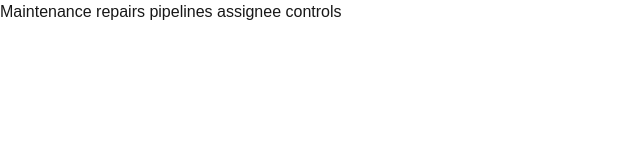
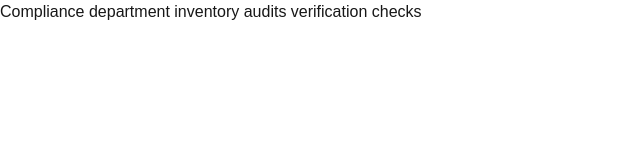
Before and after one commit to abdul05kh/AssetFlow-ERP, a Next.js app in the folder apps/web/: page / in a window 1280 px wide. Shown: the top 160 px of the page, without its empty margins (0-640 px from the left). Built offline with nearby package versions, Linux system fonts and the light colour scheme.

Commit message:
feat(frontend): implement compliance department audits verification lists

```diff
--- a/apps/web/src/app/page.tsx
+++ b/apps/web/src/app/page.tsx
@@ -1,5 +1,5 @@
 "use client";
 import { useState } from "react";
 export default function ERPPortal() {
-  return <div>Maintenance repairs pipelines assignee controls</div>;
+  return <div>Compliance department inventory audits verification checks</div>;
 }
```
